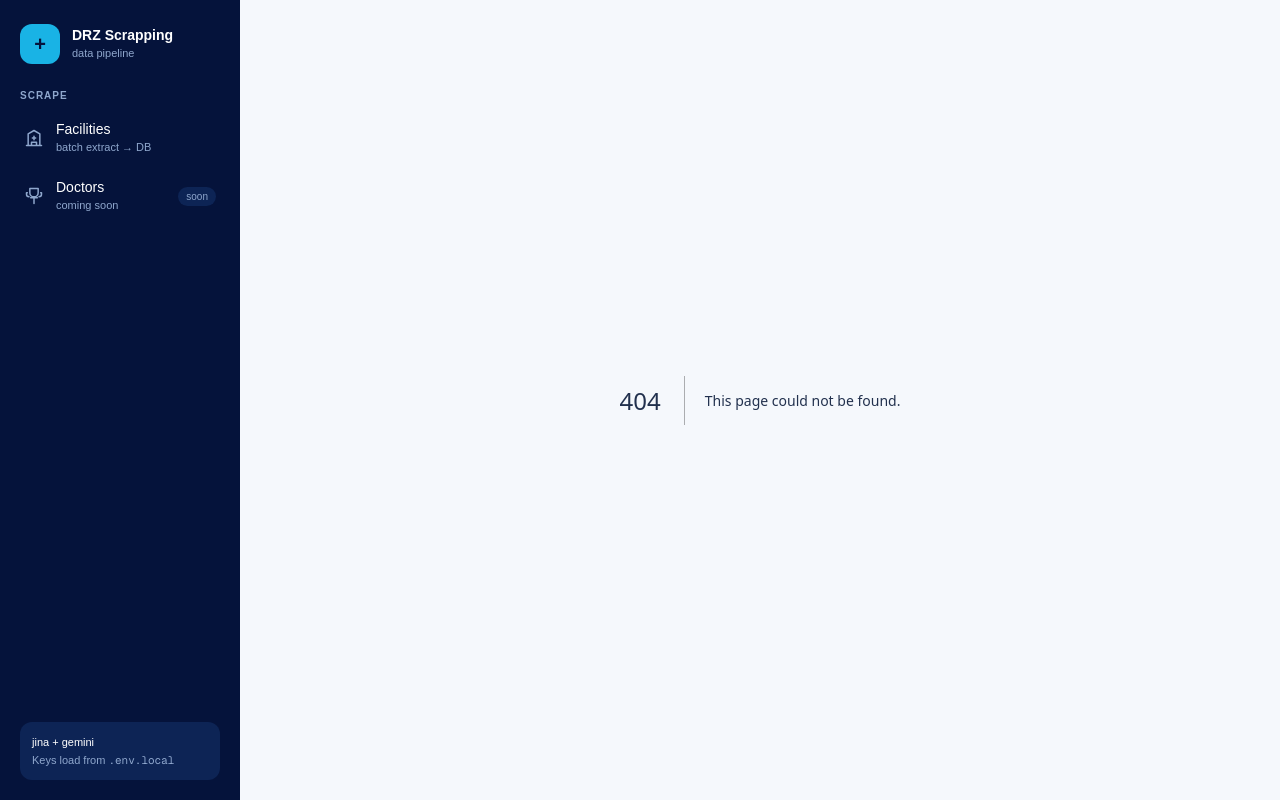
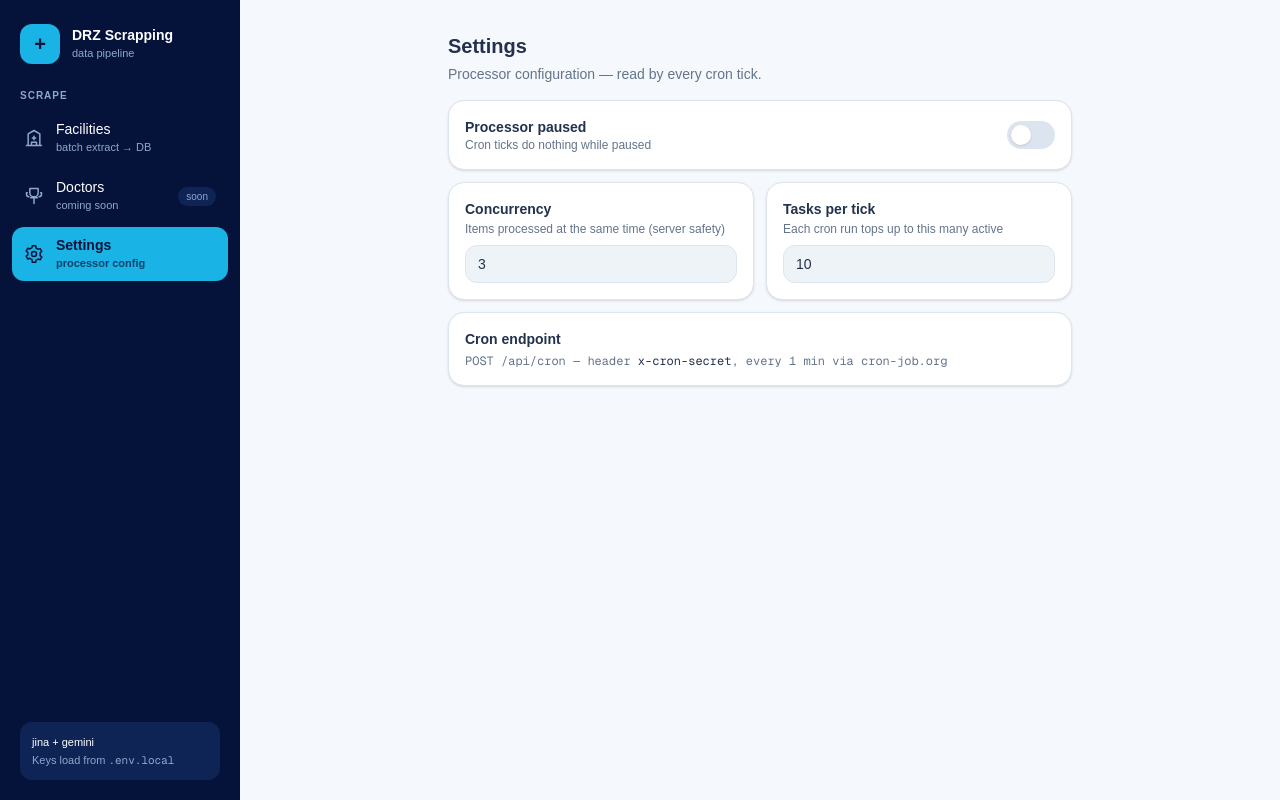
Before and after one commit to ruhulamin1398/drz-data-scrapping, a Next.js app: page /settings in a window 1280 px wide. Before the commit this address had no page. Built offline with nearby package versions, Linux system fonts and the light colour scheme; no server answers; the database is empty.

Commit message:
settings page and sidebar menu

```diff
--- a/app/page.tsx
+++ b/app/page.tsx
@@ -229,7 +229,7 @@ export default function Home() {
         </span>
       </div>
       <p className="mt-1 text-sm text-text-secondary">
-        Start runs the server processor via cron — no open browser needed. Retry stays manual, in this tab.
+        Start runs the server processor via cron — no open browser needed. Concurrency lives in Settings. Retry stays manual, in this tab.
       </p>
 
       {/* counts */}
@@ -262,19 +262,7 @@ export default function Home() {
               className="rounded-xl bg-danger px-5 py-2.5 text-sm font-semibold text-white">Stop</button>
           )}
         </div>
-        <div className="mt-2 flex flex-wrap items-center gap-3 text-xs">
-          <label className="flex items-center gap-1.5 text-text-secondary" title="Items processed at the same time (server safety)">
-            Concurrent
-            <input type="number" min={1} max={10} value={settings.concurrency}
-              onChange={(e) => saveSettings({ concurrency: Number(e.target.value) })}
-              className="w-14 rounded-lg border border-border bg-surface-alt px-2 py-1 text-text-primary outline-none focus:border-primary" />
-          </label>
-          <label className="flex items-center gap-1.5 text-text-secondary" title="Max items one cron tick takes on (tops up to this many active)">
-            Per tick
-            <input type="number" min={1} max={50} value={settings.tasks_per_tick}
-              onChange={(e) => saveSettings({ tasks_per_tick: Number(e.target.value) })}
-              className="w-14 rounded-lg border border-border bg-surface-alt px-2 py-1 text-text-primary outline-none focus:border-primary" />
-          </label>
+        <div className="mt-2 flex flex-wrap items-center gap-2 text-xs">
           <button onClick={() => { loadQueue(); loadSettings(); }} className="rounded-lg border border-border px-2.5 py-1 text-text-secondary hover:border-primary">Refresh</button>
           <button onClick={retryFailed} disabled={busyRetry || counts.failed === 0}
             className="rounded-lg border border-border px-2.5 py-1 text-text-secondary hover:border-primary disabled:opacity-40"
--- /dev/null
+++ b/app/settings/page.tsx
@@ -0,0 +1,92 @@
+"use client";
+
+import { useEffect, useState } from "react";
+
+type Settings = { enabled: boolean; concurrency: number; tasks_per_tick: number; heartbeat_at: string | null };
+
+export default function SettingsPage() {
+  const [s, setS] = useState<Settings>({ enabled: false, concurrency: 3, tasks_per_tick: 10, heartbeat_at: null });
+  const [saved, setSaved] = useState(false);
+
+  async function load() {
+    try {
+      const r = await fetch("/api/settings");
+      const j = await r.json();
+      if (!j.error) setS(j);
+    } catch { /* ignore */ }
+  }
+
+  useEffect(() => { load(); }, []);
+  useEffect(() => {
+    if (!s.enabled) return;
+    const t = setInterval(load, 10000);
+    return () => clearInterval(t);
+  }, [s.enabled]);
+
+  async function update(patch: Partial<Settings>) {
+    const r = await fetch("/api/settings", {
+      method: "PATCH", headers: { "Content-Type": "application/json" },
+      body: JSON.stringify(patch),
+    });
+    const j = await r.json();
+    if (!j.error) {
+      setS(j);
+      setSaved(true);
+      setTimeout(() => setSaved(false), 1500);
+    }
+  }
+
+  const age = s.heartbeat_at
+    ? Math.max(0, Math.round((Date.now() - new Date(s.heartbeat_at).getTime()) / 1000))
+    : null;
+
+  return (
+    <main className="mx-auto max-w-2xl px-6 py-8">
+      <div className="flex items-center gap-3">
+        <h1 className="text-xl font-bold text-text-primary">Settings</h1>
+        {saved && <span className="rounded-full bg-success/15 px-2.5 py-1 text-[11px] font-semibold text-success">✓ saved</span>}
+      </div>
+      <p className="mt-1 text-sm text-text-secondary">Processor configuration — read by every cron tick.</p>
+
+      {/* processor switch */}
+      <div className="mt-4 flex items-center gap-3 rounded-2xl border border-border bg-surface p-4 shadow-sm">
+        <div className="flex-1">
+          <p className="text-sm font-semibold text-text-primary">Processor {s.enabled ? "active" : "paused"}</p>
+          <p className="text-xs text-text-secondary">
+            {s.enabled
+              ? age != null && age < 180 ? `Last tick ${age}s ago — cron is running` : "Enabled — waiting for next cron tick"
+              : "Cron ticks do nothing while paused"}
+          </p>
+        </div>
+        <button onClick={() => update({ enabled: !s.enabled })}
+          className={`relative h-7 w-12 rounded-full transition ${s.enabled ? "bg-success" : "bg-border"}`}>
+          <span className={`absolute top-1 h-5 w-5 rounded-full bg-white shadow transition-all ${s.enabled ? "left-6" : "left-1"}`} />
+        </button>
+      </div>
+
+      {/* knobs */}
+      <div className="mt-3 grid gap-3 md:grid-cols-2">
+        <label className="rounded-2xl border border-border bg-surface p-4 text-sm shadow-sm">
+          <span className="font-semibold text-text-primary">Concurrency</span>
+          <span className="mt-0.5 block text-xs text-text-secondary">Items processed at the same time (server safety)</span>
+          <input type="number" min={1} max={10} value={s.concurrency}
+            onChange={(e) => update({ concurrency: Number(e.target.value) })}
+            className="mt-2 w-full rounded-xl border border-border bg-surface-alt px-3 py-2 text-text-primary outline-none focus:border-primary" />
+        </label>
+        <label className="rounded-2xl border border-border bg-surface p-4 text-sm shadow-sm">
+          <span className="font-semibold text-text-primary">Tasks per tick</span>
+          <span className="mt-0.5 block text-xs text-text-secondary">Each cron run tops up to this many active</span>
+          <input type="number" min={1} max={50} value={s.tasks_per_tick}
+            onChange={(e) => update({ tasks_per_tick: Number(e.target.value) })}
+            className="mt-2 w-full rounded-xl border border-border bg-surface-alt px-3 py-2 text-text-primary outline-none focus:border-primary" />
+        </label>
+      </div>
+
+      {/* cron info */}
+      <div className="mt-3 rounded-2xl border border-border bg-surface p-4 text-sm shadow-sm">
+        <p className="font-semibold text-text-primary">Cron endpoint</p>
+        <p className="mt-1 font-mono text-xs text-text-secondary">POST /api/cron — header <span className="text-text-primary">x-cron-secret</span>, every 1 min via cron-job.org</p>
+      </div>
+    </main>
+  );
+}
--- a/components/Sidebar.tsx
+++ b/components/Sidebar.tsx
@@ -22,6 +22,16 @@ const NAV = [
     icon: (
       <svg viewBox="0 0 24 24" fill="none" stroke="currentColor" strokeWidth={1.8} className="h-5 w-5">
         <path strokeLinecap="round" strokeLinejoin="round" d="M12 21v-7m0 0h-4m4 0h4M7 3h10v5a5 5 0 0 1-10 0V3Zm-3 5H3v2a3 3 0 0 0 3 3m14-5h1v2a3 3 0 0 1-3 3" />
+      </svg>
+    ),
+  },
+  {
+    href: "/settings",
+    label: "Settings",
+    desc: "processor config",
+    icon: (
+      <svg viewBox="0 0 24 24" fill="none" stroke="currentColor" strokeWidth={1.8} className="h-5 w-5">
+        <path strokeLinecap="round" strokeLinejoin="round" d="M12 15a3 3 0 1 0 0-6 3 3 0 0 0 0 6Zm7.5-3a7.5 7.5 0 0 0-.15-1.5l2-1.55-2-3.46-2.36.95a7.5 7.5 0 0 0-2.6-1.5L14 2h-4l-.39 2.44a7.5 7.5 0 0 0-2.6 1.5l-2.36-.95-2 3.46 2 1.55a7.5 7.5 0 0 0 0 3l-2 1.55 2 3.46 2.36-.95a7.5 7.5 0 0 0 2.6 1.5L10 22h4l.39-2.44a7.5 7.5 0 0 0 2.6-1.5l2.36.95 2-3.46-2-1.55c.1-.5.15-1 .15-1.5Z" />
       </svg>
     ),
   },
```
